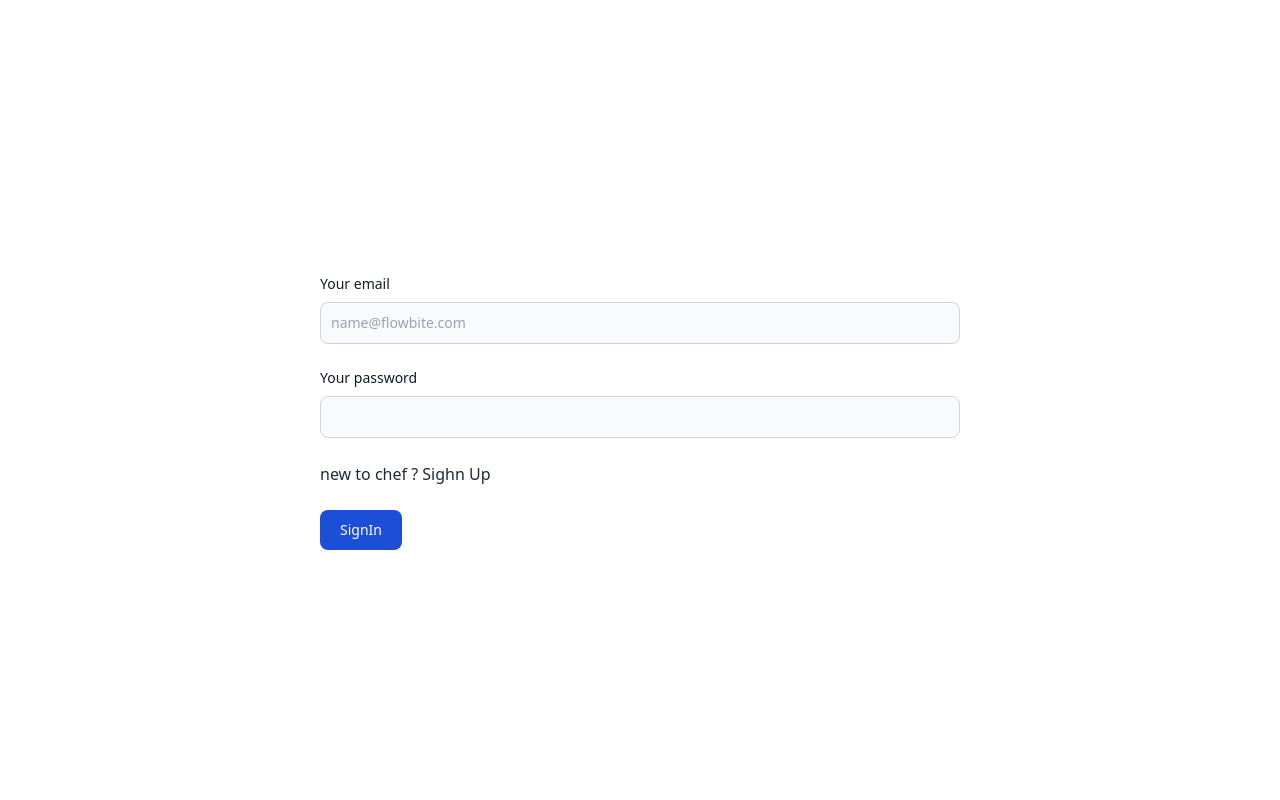
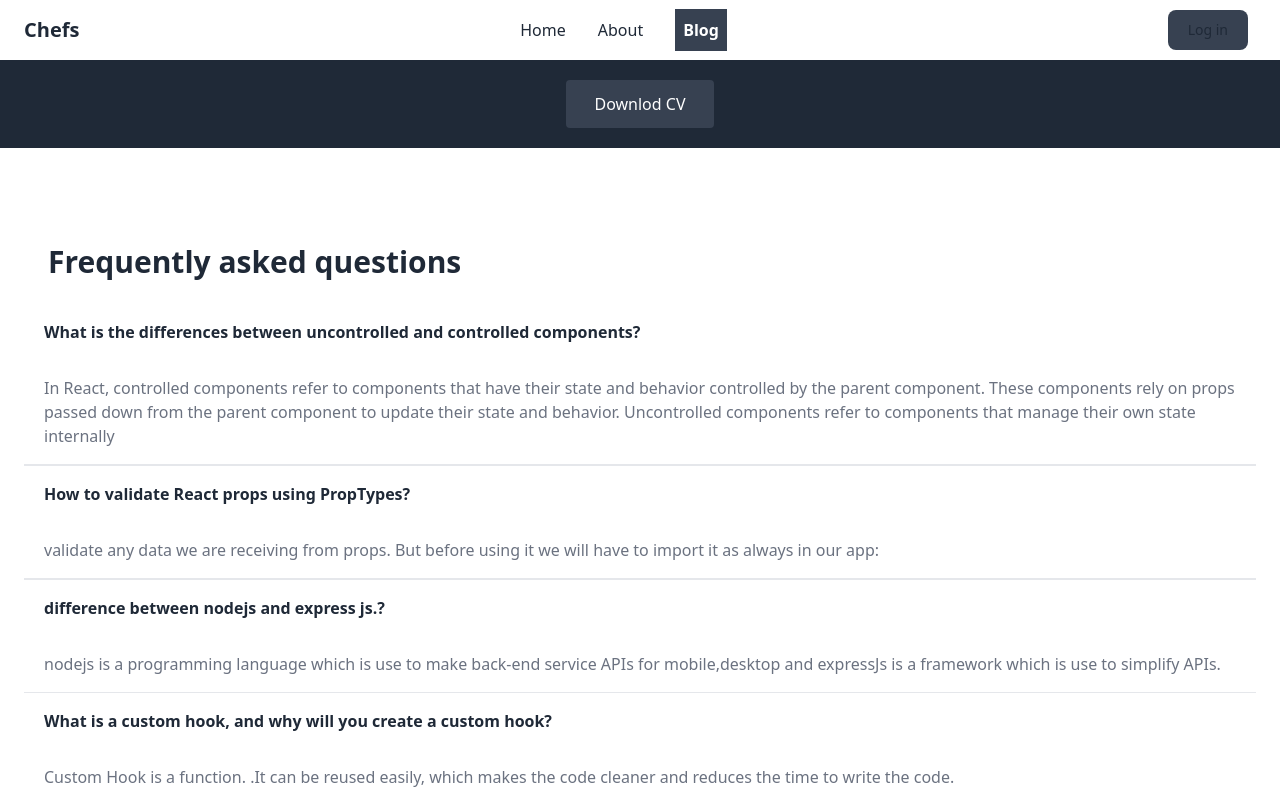
Before and after one commit to Azharul122/chef-master-client, a React (Vite) app: page /blog in a window 1280 px wide. Before the commit this address led to /login. Shown: the top 800 px of the page. Built offline with nearby package versions, Linux system fonts and the light colour scheme; no server answers.

Commit message:
Faqs section done

```diff
--- a/src/components/Blog/Blog.jsx
+++ b/src/components/Blog/Blog.jsx
@@ -3,9 +3,117 @@ import React from 'react';
 const Blog = () => {
     return (
         <div>
-            <h2>Blog</h2>
+            <section className='w-full bg-[#1F2937] py-5 text-center text-white'>
+                <button className='bg-[#374151] px-7 py-3 rounded'>Downlod CV</button>
+            </section>
+
+
+            <div className="container my-24 px-6 mx-auto">
+
+
+  <section className="mb-32 text-gray-800">
+    <h2 className="text-3xl font-bold mb-6 pl-6">Frequently asked questions</h2>
+
+    <div className="accordion accordion-flush" id="accordionFlushExample">
+      <div className="accordion-item border-t-0 border-l-0 border-r-0 rounded-none bg-white border border-gray-200">
+        <h2 className="accordion-header mb-0" id="flush-headingOne">
+          <button
+            className="accordion-button relative flex items-center w-full py-4 px-5 text-base text-gray-800 font-bold text-left bg-white border-0 rounded-none transition focus:outline-none"
+            type="button" data-bs-toggle="collapse" data-bs-target="#flush-collapseOne" aria-expanded="false"
+            aria-controls="flush-collapseOne">
+             What is the differences between uncontrolled and controlled components?
+          </button>
+        </h2>
+        <div id="flush-collapseOne" className="accordion-collapse border-0 collapse show"
+          aria-labelledby="flush-headingOne" data-bs-parent="#accordionFlushExample">
+          <div className="accordion-body py-4 px-5 text-gray-500">
+          In React, controlled components refer to components that have their state and behavior controlled by the parent component. These components rely on props passed down from the parent component to update their state and behavior. Uncontrolled components refer to components that manage their own state internally
+
+          </div>
+        </div>
+      </div>
+      <div className="accordion-item border-l-0 border-r-0 rounded-none bg-white border border-gray-200">
+        <h2 className="accordion-header mb-0" id="flush-headingTwo">
+          <button
+            className="accordion-button collapsed relative flex items-center w-full py-4 px-5 text-base text-gray-800 font-bold text-left bg-white border-0 rounded-none transition focus:outline-none"
+            type="button" data-bs-toggle="collapse" data-bs-target="#flush-collapseTwo" aria-expanded="false"
+            aria-controls="flush-collapseTwo">
+           How to validate React props using PropTypes?
+          </button>
+        </h2>
+        <div id="flush-collapseTwo" className="accordion-collapse border-0 collapse" aria-labelledby="flush-headingTwo"
+          data-bs-parent="#accordionFlushExample">
+          <div className="accordion-body py-4 px-5 text-gray-500">
+          validate any data we are receiving from props. But before using it we will have to import it as always in our app:
+          </div>
+        </div>
+      </div>
+      <div className="accordion-item border-l-0 border-r-0 border-b-0 rounded-none bg-white border border-gray-200">
+        <h2 className="accordion-header mb-0" id="flush-headingThree">
+          <button
+            className="accordion-button collapsed relative flex items-center w-full py-4 px-5 text-base text-gray-800 font-bold text-left bg-white border-0 rounded-none transition focus:outline-none"
+            type="button" data-bs-toggle="collapse" data-bs-target="#flush-collapseThree" aria-expanded="false"
+            aria-controls="flush-collapseThree">
+            difference between nodejs and express js.?
+          </button>
+        </h2>
+        <div id="flush-collapseThree" className="accordion-collapse collapse" aria-labelledby="flush-headingThree"
+          data-bs-parent="#accordionFlushExample">
+          <div className="accordion-body py-4 px-5 text-gray-500">
+          nodejs is a programming language which is use to make back-end  service APIs  for mobile,desktop
+          and expressJs is a framework which is use to simplify APIs.
+          </div>
+        </div>
+      </div>
+
+      <div className="accordion-item border-l-0 border-r-0 border-b-0 rounded-none bg-white border border-gray-200">
+        <h2 className="accordion-header mb-0" id="flush-headingThree">
+          <button
+            className="accordion-button collapsed relative flex items-center w-full py-4 px-5 text-base text-gray-800 font-bold text-left bg-white border-0 rounded-none transition focus:outline-none"
+            type="button" data-bs-toggle="collapse" data-bs-target="#flush-collapseThree" aria-expanded="false"
+            aria-controls="flush-collapseThree">
+            What is a custom hook, and why will you create a custom hook?
+          </button>
+        </h2>
+        <div id="flush-collapseThree" className="accordion-collapse collapse" aria-labelledby="flush-headingThree"
+          data-bs-parent="#accordionFlushExample">
+          <div className="accordion-body py-4 px-5 text-gray-500">
+          Custom Hook is a function.
+          .It can be reused easily, which makes the code cleaner and reduces the time to write the code.
+          </div>
+        </div>
+      </div>
+    </div>
+  </section>
+
+
+</div>
         </div>
     );
 };
 
 export default Blog;
+
+// import React from "react";
+// import ReactDOM from "react-dom";
+// import Pdf from "react-to-pdf";
+
+// import "./styles.css";
+// const ref = React.createRef();
+
+// function App() {
+//   return (
+//     <div classNameName="App">
+//       <Pdf targetRef={ref} filename="code-example.pdf">
+//         {({ toPdf }) => <button onClick={toPdf}>Generate Pdf</button>}
+//       </Pdf>
+//       <div ref={ref}>
+//         <h1>Hello CodeSandbox</h1>
+//         <h2>Start editing to see some magic happen!</h2>
+//       </div>
+//     </div>
+//   );
+// }
+
+// const rootElement = document.getElementById("root");
+// ReactDOM.render(<App />, rootElement);
--- a/src/main.jsx
+++ b/src/main.jsx
@@ -31,9 +31,9 @@ const router = createBrowserRouter([
       {
         path: "/blog",
         element: (
-          <PrivateRoute>
+
             <Blog></Blog>
-          </PrivateRoute>
+
         ),
       },
       {
```
